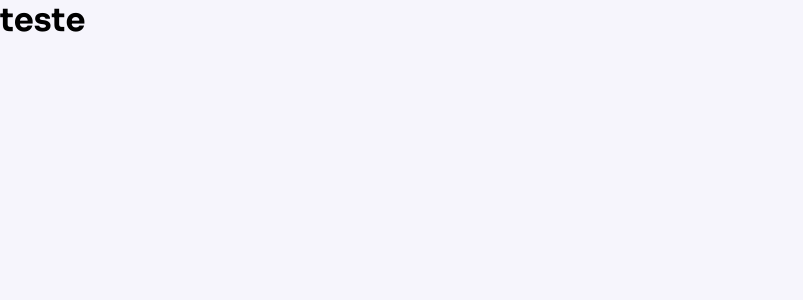
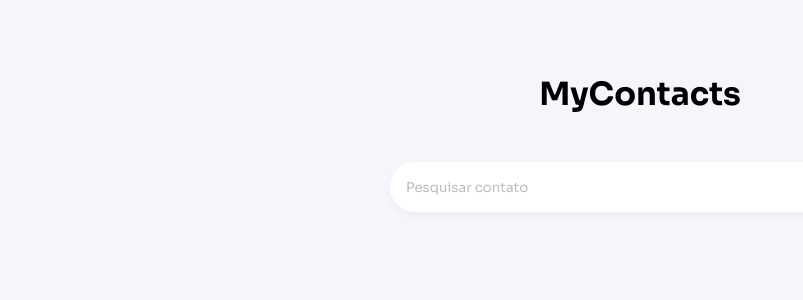
Before and after one commit to emanoelhenrick/MyContactsFront, a React (Vite) app: page / in a window 1280 px wide. Shown: the top 300 px of the page, without its empty margins (0-803 px from the left). Built offline with nearby package versions, Linux system fonts and the light colour scheme.

Commit message:
add header

```diff
--- a/src/App.tsx
+++ /dev/null
@@ -1,13 +0,0 @@
-import GlobalStyles from "./assets/styles/global";
-import { ThemeProvider } from "styled-components";
-import _defaultTheme from "./assets/styles/themes/default";
-
-export function App() {
-
-  return (
-    <ThemeProvider theme={_defaultTheme}>
-      <h1>teste</h1>
-      <GlobalStyles/>
-    </ThemeProvider>
-  );
-}
--- a/src/assets/styles/global.ts
+++ b/src/assets/styles/global.ts
@@ -1,4 +1,4 @@
-import { createGlobalStyle } from "styled-components";
+import { createGlobalStyle } from "styled-components"
 
 export default createGlobalStyle`
   * {
@@ -17,4 +17,4 @@ export default createGlobalStyle`
   button {
     cursor: pointer;
   }
-`;
+`
--- a/src/assets/styles/themes/default.ts
+++ b/src/assets/styles/themes/default.ts
@@ -1,3 +1,3 @@
 export default {
   backgroundColor: "#f6f5fc",
-};
+}
--- /dev/null
+++ b/src/components/App/index.tsx
@@ -0,0 +1,18 @@
+import GlobalStyles from "../../assets/styles/global"
+import { ThemeProvider } from "styled-components"
+import _defaultTheme from "../../assets/styles/themes/default"
+import { Container } from "./styles"
+import { Header } from "../Header"
+
+export function App() {
+
+  return (
+    <ThemeProvider theme={_defaultTheme}>
+      <Container>
+        <Header />
+      </Container>
+
+      <GlobalStyles/>
+    </ThemeProvider>
+  )
+}
--- /dev/null
+++ b/src/components/App/styles.ts
@@ -0,0 +1,8 @@
+import styled from "styled-components"
+
+export const Container = styled.div`
+  width: 100%;
+  max-width: 500px;
+  margin: 0 auto;
+
+`
--- /dev/null
+++ b/src/components/Header/index.tsx
@@ -0,0 +1,14 @@
+import { HeaderContainer, InputSearchContainer } from "./styles"
+
+export function Header() {
+  return (
+    <HeaderContainer>
+      <h1>MyContacts</h1>
+
+      <InputSearchContainer>
+        <input type="text" placeholder="Pesquisar contato"/>
+      </InputSearchContainer>
+    </HeaderContainer>
+
+  )
+}
--- /dev/null
+++ b/src/components/Header/styles.ts
@@ -0,0 +1,30 @@
+import styled from "styled-components"
+
+export const HeaderContainer = styled.header`
+  margin-top: 74px;
+  display: flex;
+  justify-content: center;
+  flex-direction: column;
+  align-items: center;
+
+`
+export const InputSearchContainer = styled.div`
+  margin-top: 48px;
+  width: 100%;
+
+  input {
+    width: 100%;
+    background-color: #fff;
+    border: none;
+    border-radius: 25px;
+    height: 50px;
+    box-shadow: 0px 4px 10px rgba(0, 0, 0, 0.04);
+    outline: none;
+    padding: 0 16px;
+
+    &::placeholder {
+      color: #bcbcbc;
+    }
+  }
+
+`
```
Also changed, not shown: src/main.tsx (+4 -4 lines), .eslintrc.json.
